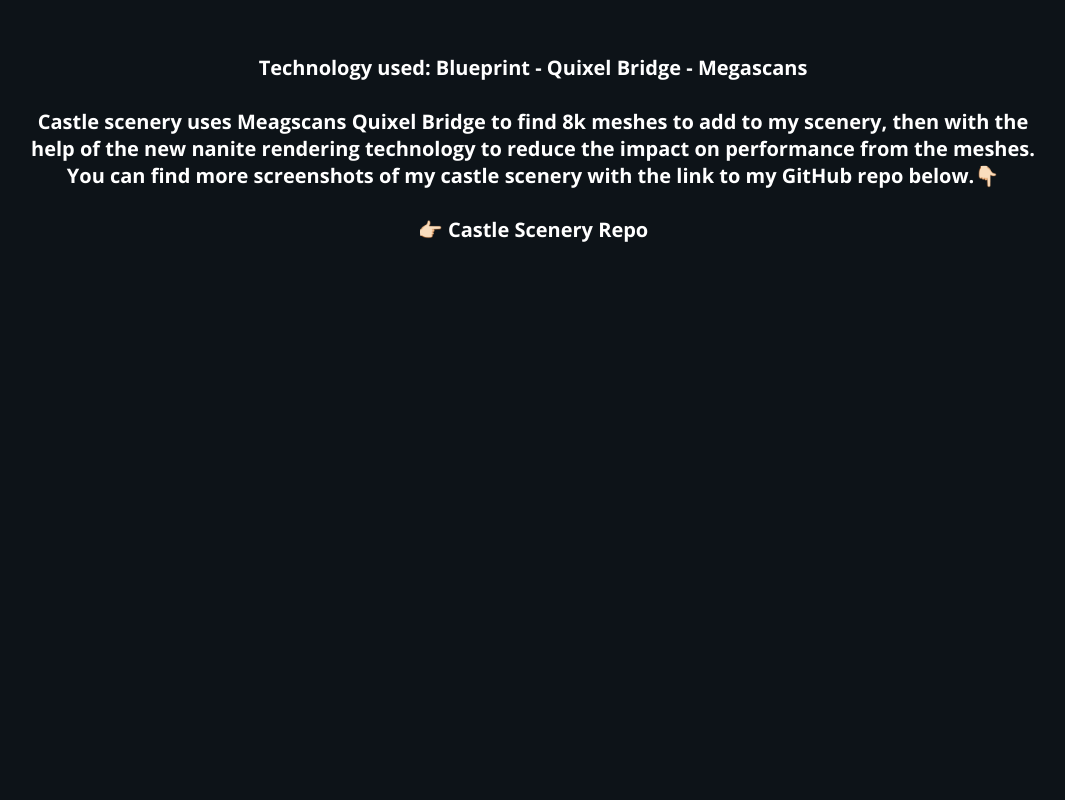
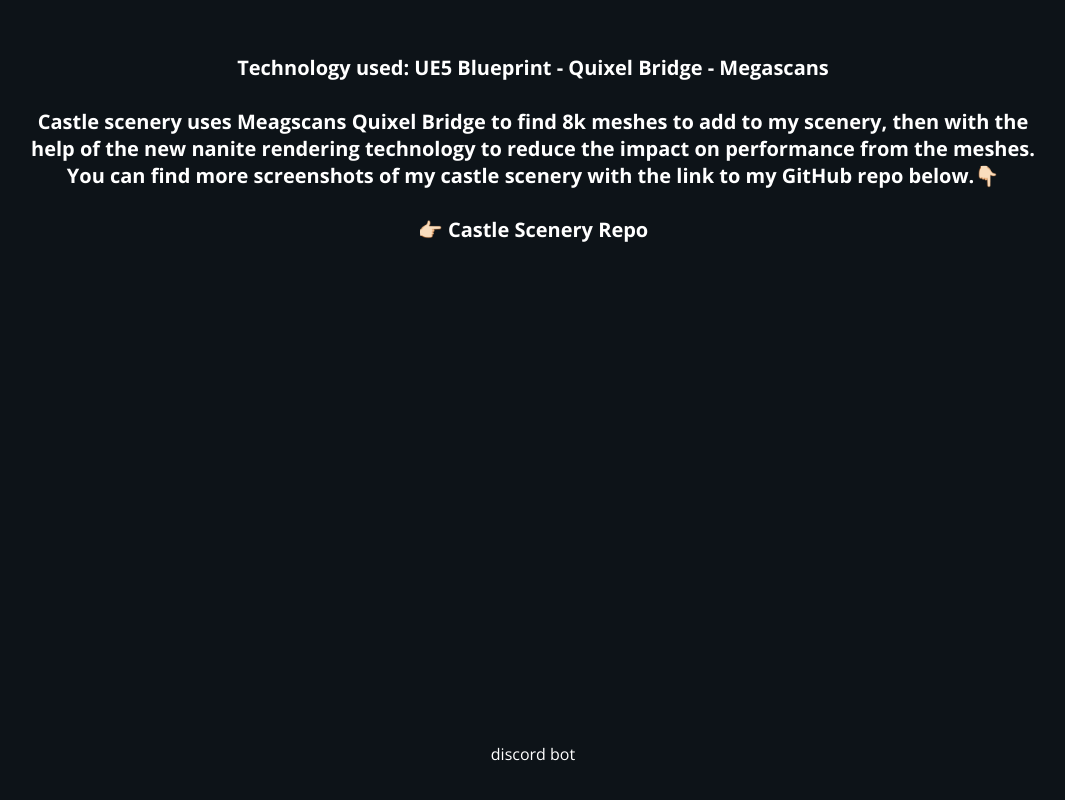
Before and after one commit to RitsuCloud/RitsuCloud.github.io, a React (Create React App) app: page / in a window 1280 px wide. Shown: the part 4217-5017 px from the top of the page, without its empty margins (107-1172 px from the left). Built offline with nearby package versions, Linux system fonts and the light colour scheme.

Commit message:
adding discord bot project display

```diff
--- a/src/App.js
+++ b/src/App.js
@@ -29,6 +29,7 @@
       <Summary/>
       <div className='project-word'> Projects:</div>
       <Castle/>
+      <DiscordBot/>
       <Contact/>
     </div>
   );
@@ -43,7 +44,7 @@
         </div>
         <img class="castle-image hidden" src={castle1} alt="Castle"></img>
         <div className='project-description hidden'>
-          Technology used: Blueprint - Quixel Bridge - Megascans<br></br>
+          Technology used: UE5 Blueprint - Quixel Bridge - Megascans<br></br>
           <br></br>
           Castle scenery uses Meagscans Quixel Bridge to find 8k meshes to add to my scenery, then with the help of
           the new nanite rendering technology to reduce the impact on performance from the meshes. You can find more screenshots
@@ -53,6 +54,14 @@
           <a href="https://github.com/RitsuCloud/casteEnv">👉🏻 Castle Scenery Repo</a>
         </div>
       </div>
+    </div>
+  );
+}
+
+function DiscordBot(){
+  return(
+    <div className='projects-container'>
+      discord bot
     </div>
   );
 }
```
